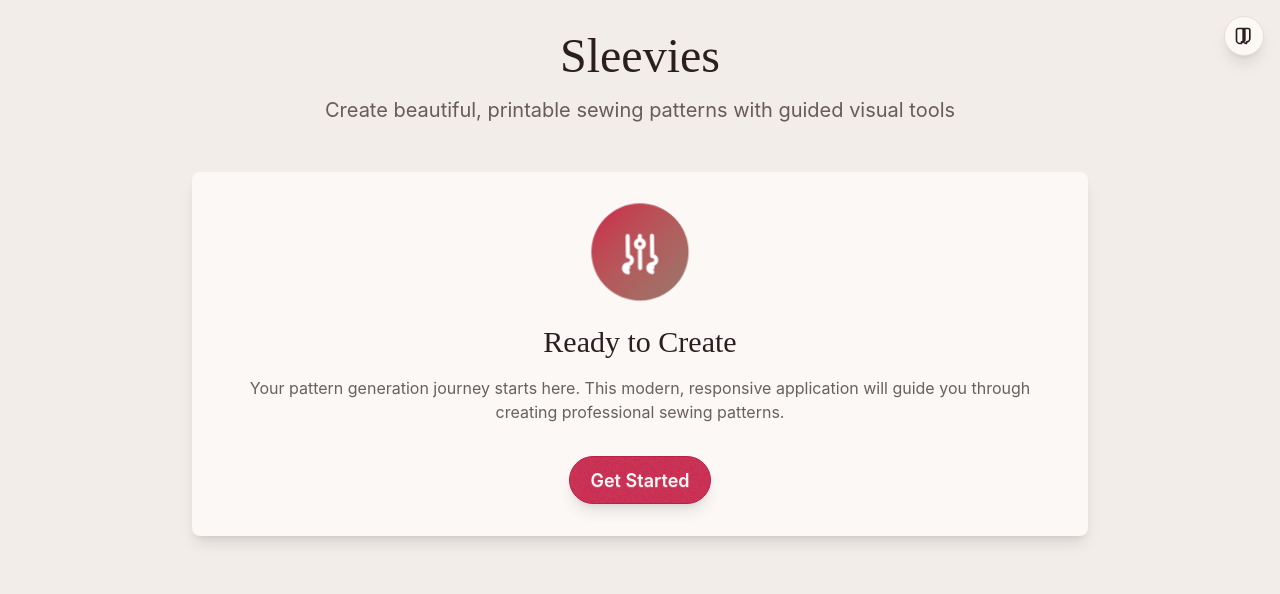
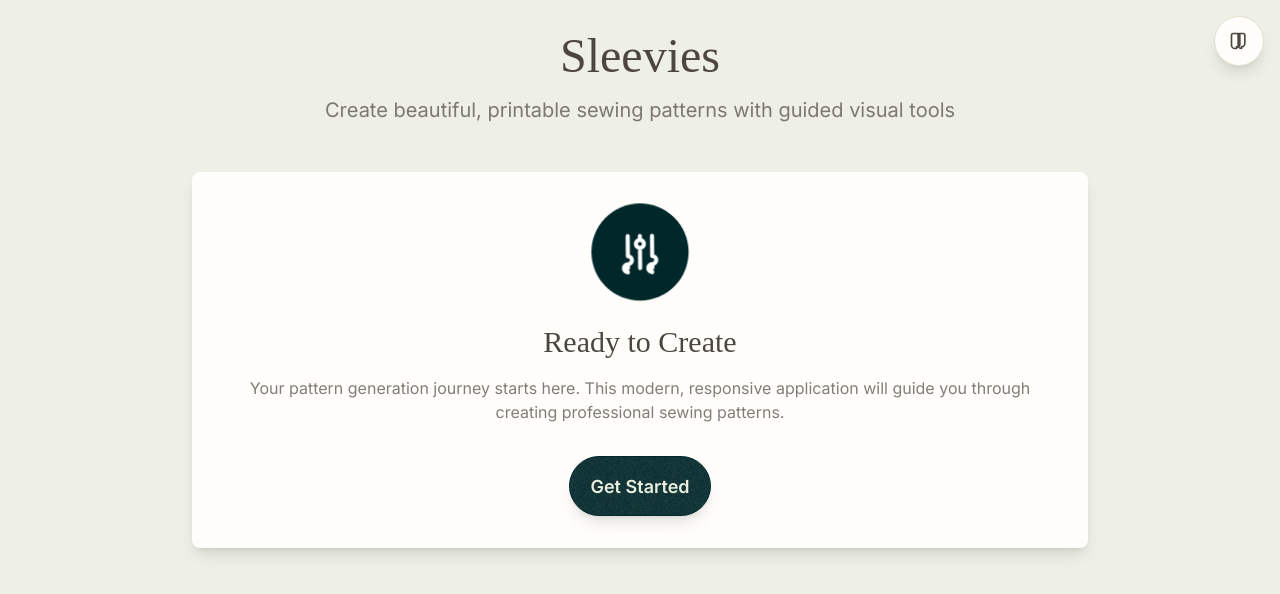
Before and after one commit to saffy/sleevies, a React (Vite) app: page / in a window 1280 px wide. Shown: the top 594 px of the page. Built offline with nearby package versions, Linux system fonts and the light colour scheme; the HTML template or start-up script is replaced by a standard one; a web font is replaced by a local one.

Commit message:
Update css themes

```diff
--- a/src/index.css
+++ b/src/index.css
@@ -1,76 +1,167 @@
+@import url('https://fonts.googleapis.com/css2?family=Inter:wght@300;400;500;600;700&display=swap');
 @import "tailwindcss";
-@import url('https://fonts.googleapis.com/css2?family=Inter:wght@300;400;500;600;700&display=swap');
-
 @plugin "daisyui";
 @plugin "daisyui/theme" {
-  name: "tropical-light";
+  name: "sleevies";
   default: true;
   prefersdark: false;
   color-scheme: light;
-
-  /* Base colors - light theme with warm tones */
-  --color-base-100: oklch(98% 0.005 50);
-  --color-base-200: oklch(95% 0.008 45);
-  --color-base-300: oklch(90% 0.015 40);
-  --color-base-content: oklch(25% 0.02 20);
-
-  /* Primary - using bright red/pink #c63154 */
-  --color-primary: oklch(55% 0.2 15);
-  --color-primary-content: oklch(98% 0.005 15);
-
-  /* Secondary - using warm brown #a0856e */
-  --color-secondary: oklch(60% 0.04 45);
-  --color-secondary-content: oklch(98% 0.005 45);
-
-  /* Accent - using dark burgundy #320d18 */
-  --color-accent: oklch(20% 0.08 10);
-  --color-accent-content: oklch(95% 0.01 10);
-
-  /* Neutral - using dark brown tones */
-  --color-neutral: oklch(35% 0.02 30);
-  --color-neutral-content: oklch(90% 0.008 30);
-
-  /* Status colors with warm undertones */
-  --color-info: oklch(65% 0.15 220);
-  --color-info-content: oklch(98% 0.005 220);
-  --color-success: oklch(65% 0.15 140);
-  --color-success-content: oklch(98% 0.005 140);
-  --color-warning: oklch(75% 0.2 70);
-  --color-warning-content: oklch(25% 0.02 70);
-  --color-error: oklch(60% 0.25 25);
-  --color-error-content: oklch(98% 0.005 25);
-
-  /* Border radius settings */
-  --radius-box: 0.25rem;
-  --radius-field: 2rem;
-  --radius-selector: 2rem;
-
-  /* Border width */
-  --border: 1.5px;
-
-  /* Effects */
-  --depth: 1;
-  --noise: 1;
+    --color-base-100: oklch(0.998 0.004 85.1);
+    --color-base-200: oklch(0.950 0.013 111.0);
+    --color-base-300: oklch(0.902 0.027 111.9);
+    --color-base-content: oklch(0.400 0.014 61.4);
+    --color-primary: oklch(23.3% 0.079 196.8);
+    --color-primary-content: oklch(94.1% 0.023 116.6);
+    --color-secondary: oklch(23.3% 0.079 196.8);
+    --color-secondary-content: oklch(79.8% 0.281 21.4);
+    --color-accent: oklch(25.53% 0.082 17.06);
+    --color-accent-content: oklch(79.8% 0.281 21.4);
+    --color-neutral: oklch(0.411 0.040 112.1);
+    --color-neutral-content: oklch(93.6% 0.008 61.4);
+    --color-info: oklch(80.39% 0.115 241.68);
+    --color-info-content: oklch(30.39% 0.115 241.68);
+    --color-success: oklch(83.92% 0.09 136.87);
+    --color-success-content: oklch(23.92% 0.09 136.87);
+    --color-warning: oklch(83.92% 0.109 80);
+    --color-warning-content: oklch(43.92% 0.109 80);
+    --color-error: oklch(75.1% 0.181 22.37);
+    --color-error-content: oklch(35.1% 0.181 22.37);
+    --radius-selector: 2rem;
+    --radius-field: 0.25rem;
+    --radius-box: 0.25rem;
+    --size-selector: 0.3125rem;
+    --size-field: 0.3125rem;
+    --border: 1.5px;
+    --depth: 0;
+    --noise: 1;
 }
 
+@plugin "daisyui/theme" {
+    name: "sleevies muted";
+    default: false;
+    prefersdark: false;
+    color-scheme: "light";
+    --color-base-100: oklch(0.996 0.005 103.8);
+    --color-base-200: oklch(0.934 0.006 120.4);
+    --color-base-300: oklch(0.883 0.011 107.9);
+    --color-base-content: oklch(0.408 0.008 97.8);
+    --color-primary: oklch(0.233 0.048 196.8);
+    --color-primary-content: oklch(94.1% 0.023 116.6);
+    --color-secondary: oklch(0.504 0.004 197.0);
+    --color-secondary-content: oklch(0.849 0.073 13.6);
+    --color-accent: oklch(0.411 0.016 11.3);
+    --color-accent-content: oklch(0.903 0.048 13.6);
+    --color-neutral: oklch(44.45% 0.012 125.9);
+    --color-neutral-content: oklch(93.6% 0.008 61.4);
+    --color-info: oklch(80.39% 0.115 241.68);
+    --color-info-content: oklch(30.39% 0.115 241.68);
+    --color-success: oklch(83.92% 0.09 136.87);
+    --color-success-content: oklch(23.92% 0.09 136.87);
+    --color-warning: oklch(83.92% 0.109 80);
+    --color-warning-content: oklch(43.92% 0.109 80);
+    --color-error: oklch(75.1% 0.181 22.37);
+    --color-error-content: oklch(35.1% 0.181 22.37);
+    --radius-selector: 2rem;
+    --radius-field: 0.25rem;
+    --radius-box: 0.25rem;
+    --size-selector: 0.3125rem;
+    --size-field: 0.3125rem;
+    --border: 1.5px;
+    --depth: 0;
+    --noise: 1;
+}
+
+
+@plugin "daisyui/theme" {
+    name: "sleevies cool";
+    default: false;
+    prefersdark: false;
+    color-scheme: "light";
+    --color-base-100: oklch(99.8% 0.004 85.1);
+    --color-base-200: oklch(0.965 0.008 141.5);
+    --color-base-300: oklch(0.887 0.015 140.9);
+    --color-base-content: oklch(40% 0.014 61.4);
+    --color-primary: oklch(0.421 0.047 179.1);
+    --color-primary-content: oklch(1.000 0.023 157.3);
+    --color-secondary: oklch(0.3577 0.017 12.3);
+    --color-secondary-content: oklch(0.856 0.229 2.5);
+    --color-accent: oklch(0.2256 0.061 4.99);
+    --color-accent-content: oklch(0.856 0.229 2.5);
+    --color-neutral: oklch(0.399 0.021 143.3);
+    --color-neutral-content: oklch(93.6% 0.008 61.4);
+    --color-info: oklch(80.39% 0.115 241.68);
+    --color-info-content: oklch(30.39% 0.115 241.68);
+    --color-success: oklch(83.92% 0.09 136.87);
+    --color-success-content: oklch(23.92% 0.09 136.87);
+    --color-warning: oklch(83.92% 0.109 80);
+    --color-warning-content: oklch(43.92% 0.109 80);
+    --color-error: oklch(75.1% 0.181 22.37);
+    --color-error-content: oklch(35.1% 0.181 22.37);
+    --radius-selector: 2rem;
+    --radius-field: 0.25rem;
+    --radius-box: 0.25rem;
+    --size-selector: 0.3125rem;
+    --size-field: 0.3125rem;
+    --border: 1.5px;
+    --depth: 0;
+    --noise: 1;
+}
+
+
+@plugin "daisyui/theme" {
+    name: "sleevies dark";
+    default: false;
+    prefersdark: false;
+    color-scheme: "dark";
+    --color-base-100: oklch(14.076% 0.004 285.822);
+    --color-base-200: oklch(20.219% 0.004 308.229);
+    --color-base-300: oklch(23.219% 0.004 308.229);
+    --color-base-content: oklch(0.882 0.053 107.1);
+    --color-primary: oklch(0.882 0.053 107.1);
+    --color-primary-content: oklch(20% 0 0);
+    --color-secondary: oklch(0.4539 0.0321 128.28);
+    --color-secondary-content: oklch(85.516% 0.012 261.069);
+    --color-accent: oklch(36.674% 0.051 338.825);
+    --color-accent-content: oklch(87.334% 0.01 338.825);
+    --color-neutral: oklch(0.289 0.032 128.3);
+    --color-neutral-content: oklch(93.203% 0.089 90.861);
+    --color-info: oklch(79.061% 0.121 237.133);
+    --color-info-content: oklch(15.812% 0.024 237.133);
+    --color-success: oklch(78.119% 0.192 132.154);
+    --color-success-content: oklch(15.623% 0.038 132.154);
+    --color-warning: oklch(86.127% 0.136 102.891);
+    --color-warning-content: oklch(17.225% 0.027 102.891);
+    --color-error: oklch(71.753% 0.176 22.568);
+    --color-error-content: oklch(14.35% 0.035 22.568);
+    --radius-selector: 2rem;
+    --radius-field: 0.25rem;
+    --radius-box: 0.25rem;
+    --size-selector: 0.3125rem;
+    --size-field: 0.3125rem;
+    --border: 1px;
+    --depth: 0;
+    --noise: 1;
+}
+
+
 @theme {
-  --color-sleevies-main-burgundy: #420c14;
-  --color-sleevies-main-coral: #f2404f;
-  --color-sleevies-main-sage: #b1ae81;
-  --color-sleevies-main-olive: #515a47;
-  --color-sleevies-main-charcoal: #444b4b;
+  --color-main-burgundy: oklch(0.2553 0.082 17.06);
+  --color-main-coral: oklch(0.6399 0.2131 21.37);
+  --color-main-sage: oklch(0.7419 0.0613 104.59);
+  --color-main-olive: oklch(0.4539 0.0321 128.28);
+  --color-main-charcoal: oklch(0.4065 0.0091 196.8);
 
-  --color-sleevies-muted-burgundy: #2f1e20;
-  --color-sleevies-muted-coral: #b67c81;
-  --color-sleevies-muted-sage: #a1a091;
-  --color-sleevies-muted-olive: #52554e;
-  --color-sleevies-muted-charcoal: #464949;
+  --color-muted-burgundy: oklch(0.2572 0.0268 11.34);
+  --color-muted-coral: oklch(0.6467 0.0727 13.61);
+  --color-muted-sage: oklch(0.7023 0.0213 103.82);
+  --color-muted-olive: oklch(0.4445 0.0118 125.9);
+  --color-muted-charcoal: oklch(0.4026 0.004 197);
 
-  --color-sleevies-cool-burgundy: #320d18;
-  --color-sleevies-cool-coral: #c63154;
-  --color-sleevies-cool-sage: #a0856e;
-  --color-sleevies-cool-olive: #504a3e;
-  --color-sleevies-cool-charcoal: #45393a;
+  --color-cool-burgundy: oklch(0.2256 0.061 4.99);
+  --color-cool-coral: oklch(0.553 0.1848 12.46);
+  --color-cool-sage: oklch(0.6357 0.0468 62.25);
+  --color-cool-olive: oklch(0.4113 0.0209 84.56);
+  --color-cool-charcoal: oklch(0.3577 0.017 12.3);
 
   --font-sans: Inter, system-ui, sans-serif;
   --font-heading: Ovo, serif;
```
